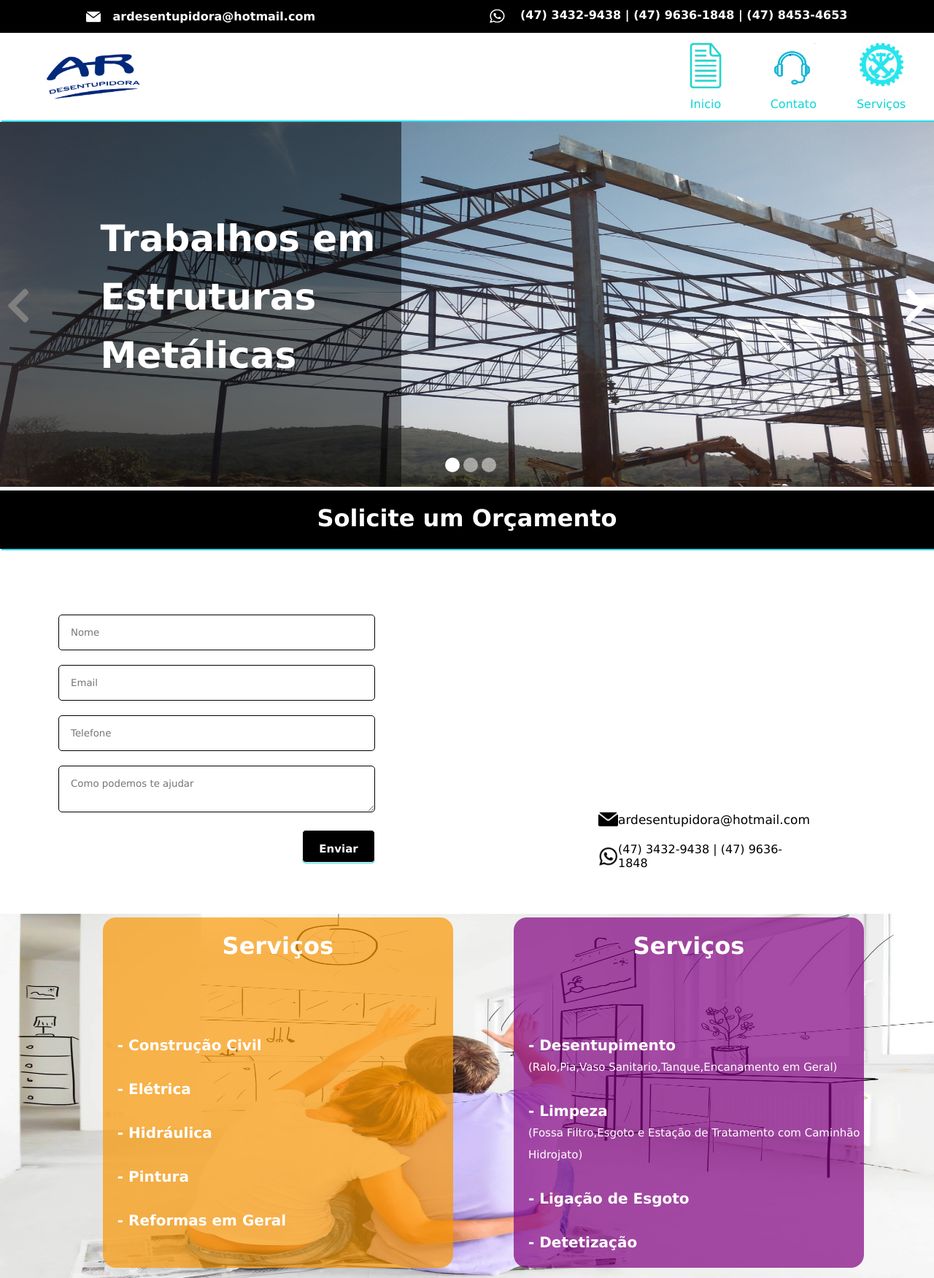
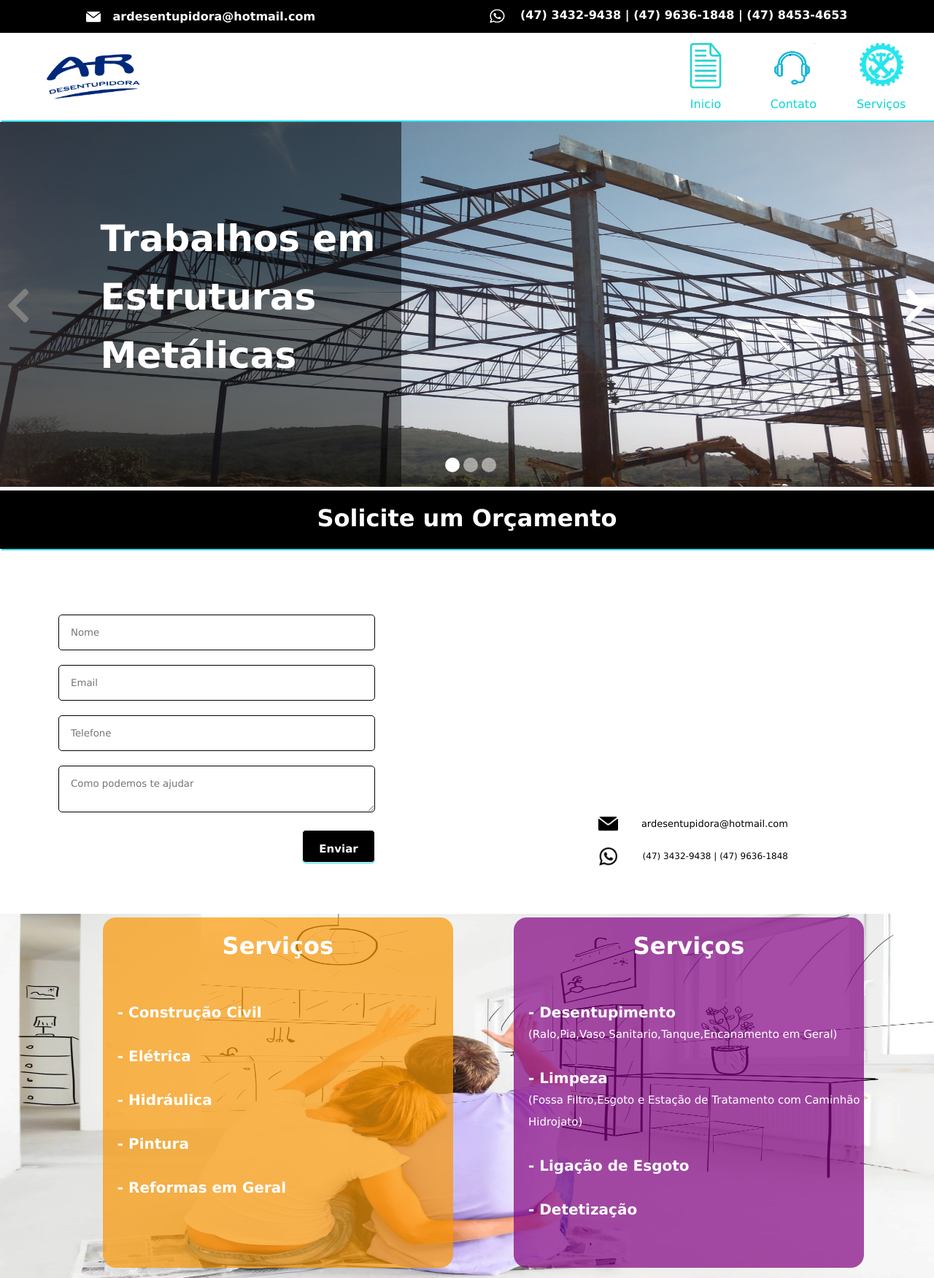
Before and after one commit to EduardoZFerreira/AR-Desentupidora, a PHP site: page / in a window 1280 px wide. Shown: the top 1751 px of the page at 73% size. Run offline with PHP 8.4, Linux system fonts and the light colour scheme; style sheets or scripts are compiled from the project's sources; grey boxes are pictures that could not be loaded.

Commit message:
corrigido

```diff
--- a/resources/css/desktop/main.css
+++ b/resources/css/desktop/main.css
@@ -115,7 +115,7 @@ margin-right:150px;
 	align-items:center;
 }
 .dadosemail{
-	font-size:17px;
+	font-size:13px;
 	padding-top:18px;
 	width:260px;
 	display:flex;
@@ -126,7 +126,7 @@ margin-right:150px;
 	align-items:center;}
 
 	.dadostel{
-		font-size:16px;
+		font-size:12px;
 		padding-top:18px;
 		width:260px;
 		display:flex;
@@ -164,7 +164,7 @@ margin-right:150px;
 	}
 	.hdesc{font-size:20px;}
 	.pdesc{font-size:15px;}
-	.titleserv{margin-top:20px; margin-bottom: 45px;}
+	.titleserv{margin-top:20px;}
 	.conteudoserv{margin-left:20px;line-height:30px;}
 
 
--- a/resources/css/mobile/main.css
+++ b/resources/css/mobile/main.css
@@ -3,11 +3,11 @@
 @media only screen and (max-width: 1023px) and (orientation: portrait)
 {
 
+	.img{margin-left:150px;}
 }
-
 
 /* Paisagem */
 @media only screen and (max-width: 1023px) and (orientation: landscape)
 {
-
+.img{padding-left:30px;}
 }
```
